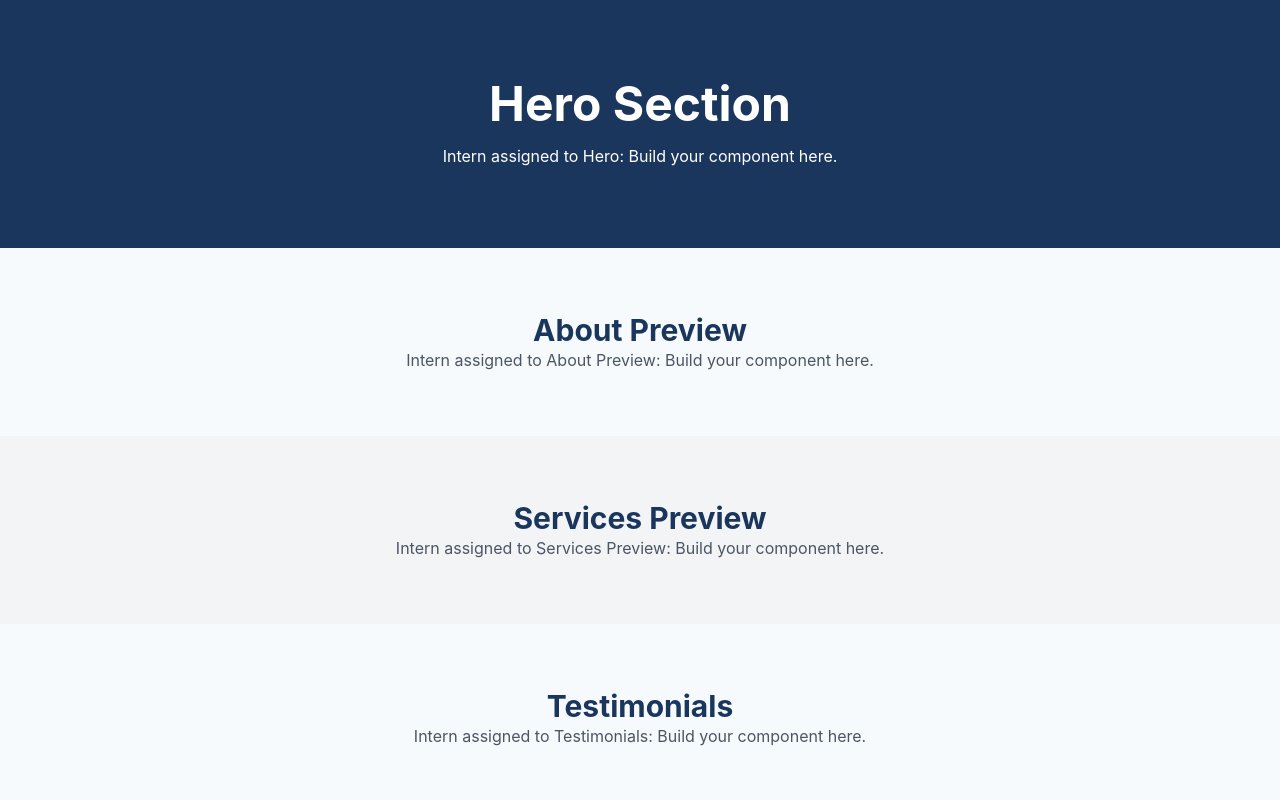
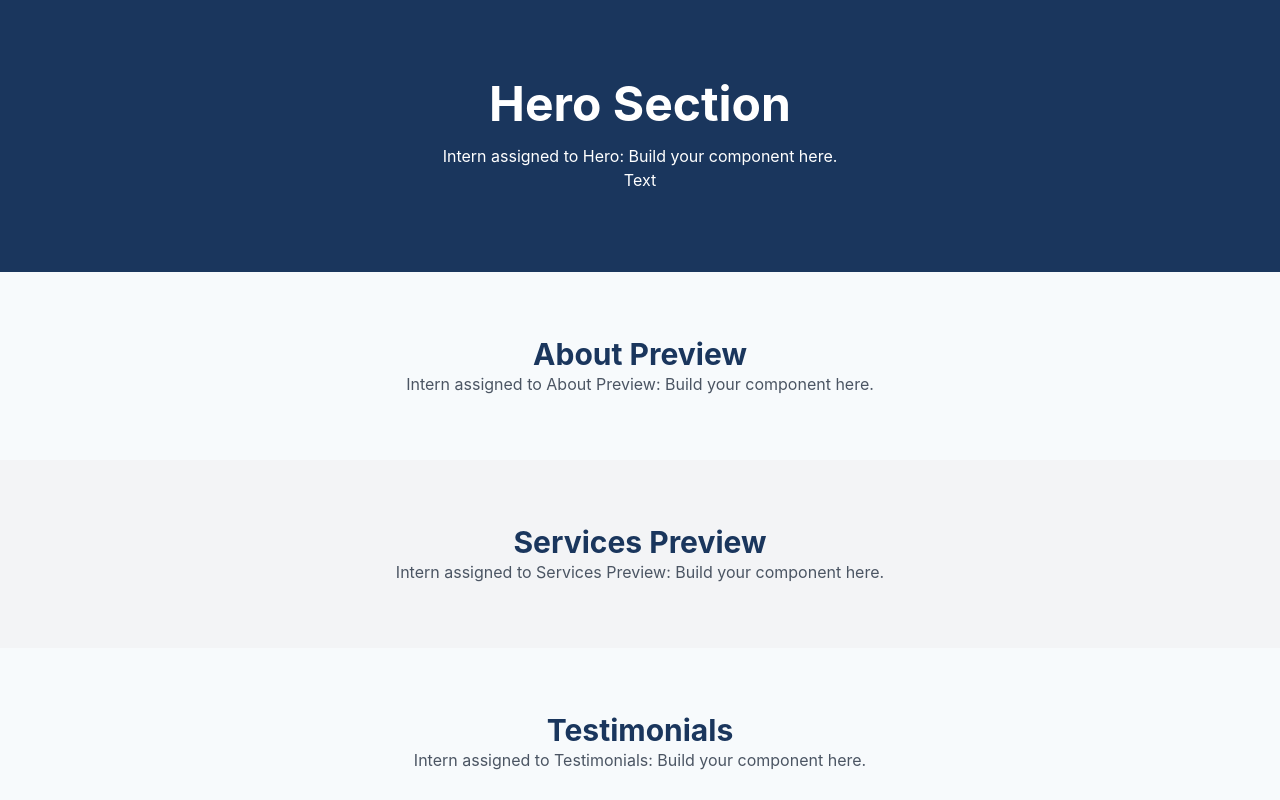
Before and after one commit to Neo-Cloud-Technologies-LTD/Cheralite, a React app in the folder frontend/: page / in a window 1280 px wide. Shown: the top 800 px of the page. Built offline with nearby package versions, Linux system fonts and the light colour scheme; the HTML template or start-up script is replaced by a standard one.

Commit message:
Hero section done

```diff
--- a/frontend/src/components/sections/Hero.jsx
+++ b/frontend/src/components/sections/Hero.jsx
@@ -3,6 +3,7 @@ export const Hero = () => {
     <section className="py-20 bg-primary text-white text-center">
       <h1 className="text-5xl font-bold">Hero Section</h1>
       <p className="mt-4">Intern assigned to Hero: Build your component here.</p>
+      <h1>Text</h1>
     </section>
   );
 };
```
Also changed, not shown: 1 other file (tests, documents, lock files or other folders).
